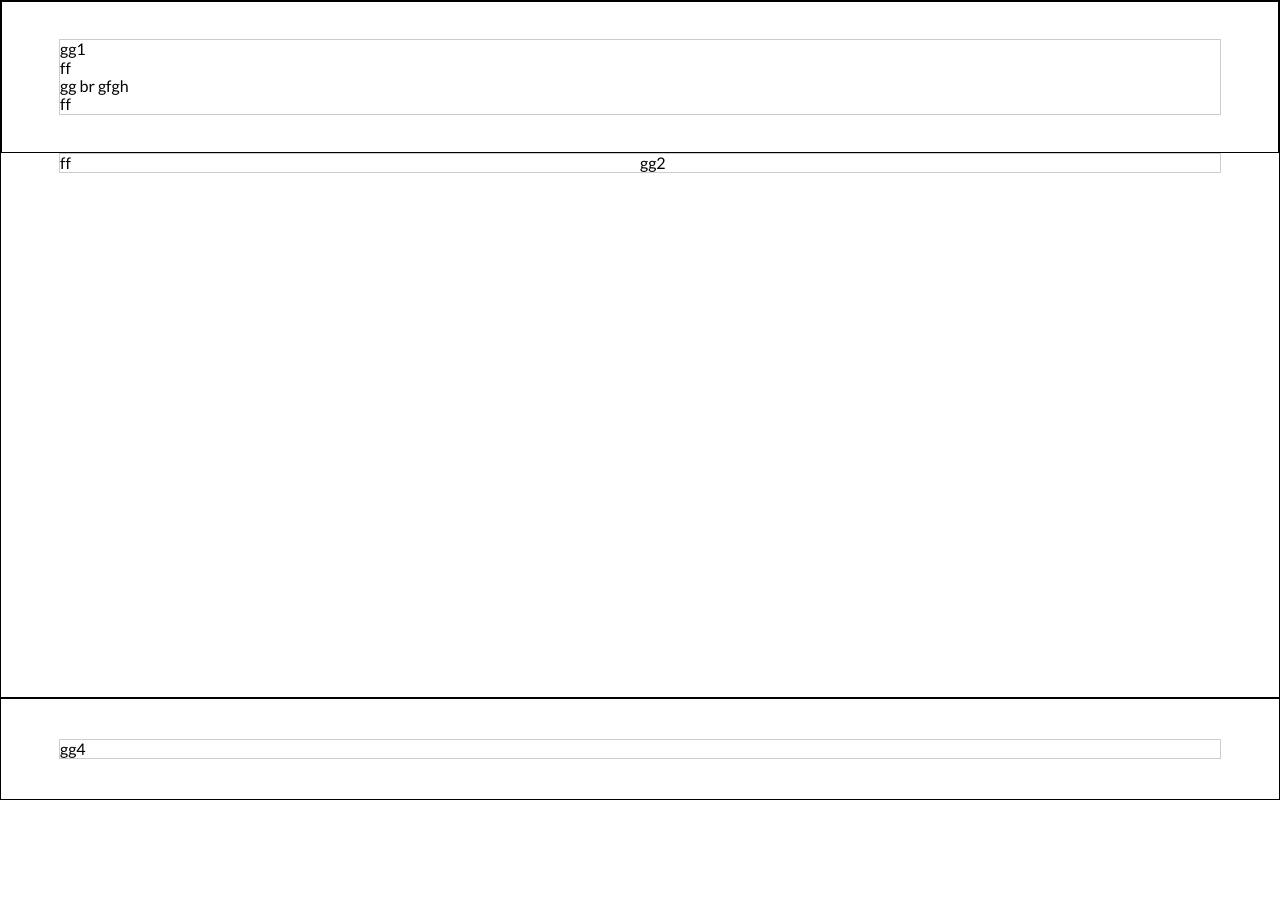
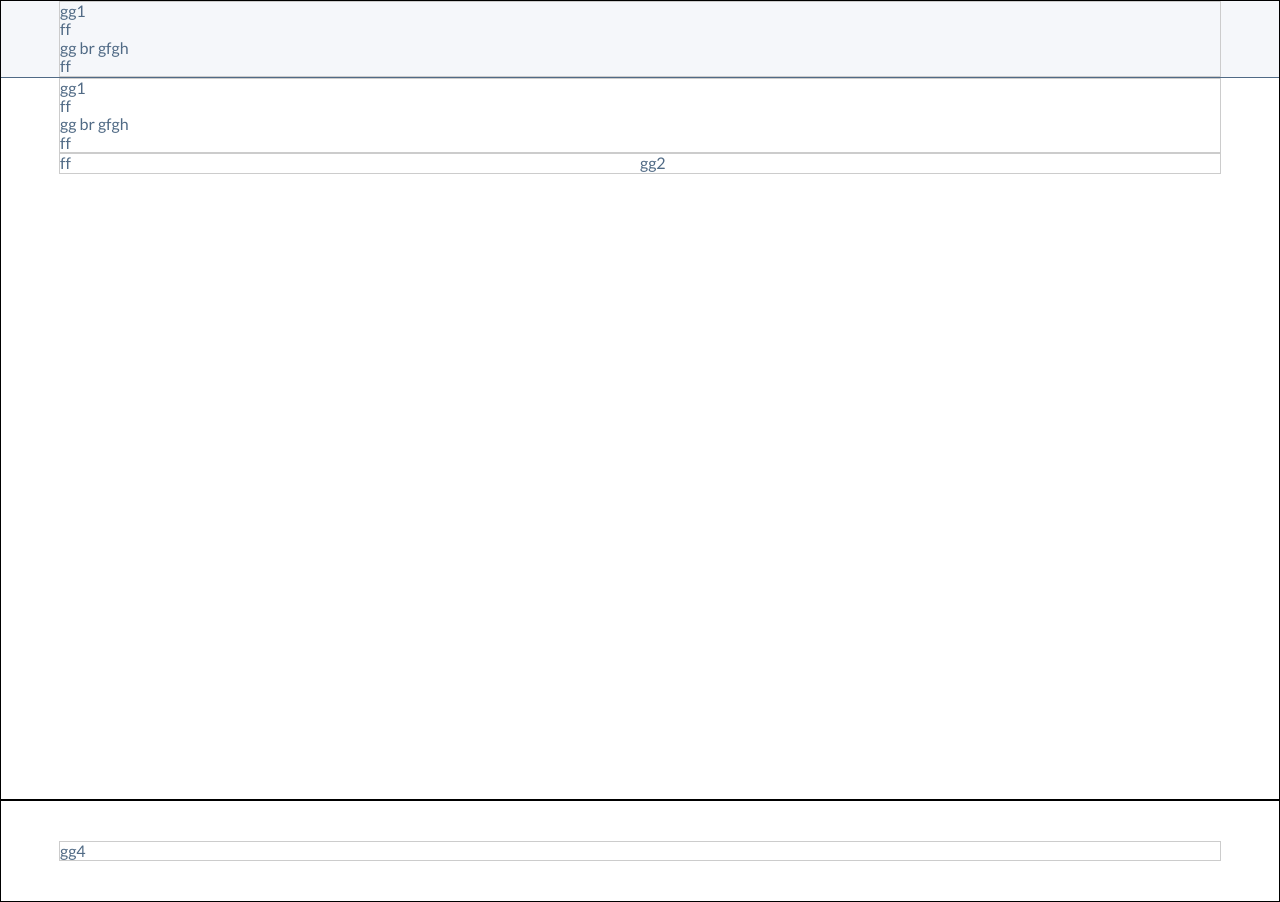
Before and after one commit to AntonVoronezh/educaton-HTML-CSS-9-reen, a plain HTML site: page index.html in a window 1280 px wide. Before the commit the page ends 800 px from the top, so only its background shows below. Drawn offline with Linux system fonts and the light colour scheme.

Commit message:
add 2 blocks in header

```diff
--- a/css/layout/base.css
+++ b/css/layout/base.css
@@ -8,7 +8,7 @@ body {
     height: 100%;
     -webkit-font-smoothing: antialiased;
     -moz-osx-font-smoothing: grayscale;
-    color: #000000;
+    color: #506a85;
     /* подключить  шрифт*/
     font-family: 'Lato Regular', sans-serif;
     font-size: 15px;
--- a/css/layout/structure/header.css
+++ b/css/layout/structure/header.css
@@ -4,6 +4,17 @@
 
 .header {
     display: flex;
+    flex-direction: column;
     align-items: center;
     justify-content: center;
 }
+
+.header__top {
+    width: 100%;
+    background-color: #f5f7fa;
+    border-bottom: 1px solid #506a85;
+}
+
+.header__bottom {
+
+}
--- a/css/layout/structure/structure.css
+++ b/css/layout/structure/structure.css
@@ -25,7 +25,7 @@
 
 .header {
     min-height: 150px;
-    border: 1px solid #000000;
+    /* border: 1px solid #000000; */
 }
 
 .footer {
--- a/index.html
+++ b/index.html
@@ -21,14 +21,23 @@
     <!-- start wrapper -->
     <div class="wrapper">
         <!-- start wrapper__content -->
-        <div class="wrapper__content">
+        <section class="wrapper__content">
             <!-- start header -->
             <header class="header">
+                <section class="header__top">
                 <!-- start container -->
                 <div class="container">
-                    gg1 <br> ff <br> gg br gfgh <br> ff
-                </div>
-                <!-- end container -->
+                        gg1 <br> ff <br> gg br gfgh <br> ff
+                    </div>
+                    <!-- end container -->
+                </section>
+                <section class="header__bottom">
+                <!-- start container -->
+                <div class="container">
+                        gg1 <br> ff <br> gg br gfgh <br> ff
+                    </div>
+                    <!-- end container -->
+                </section>
             </header>
             <!-- end header -->
             <!-- start maincontent -->
```
